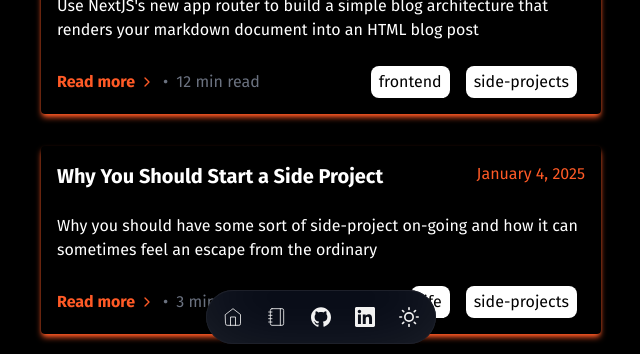
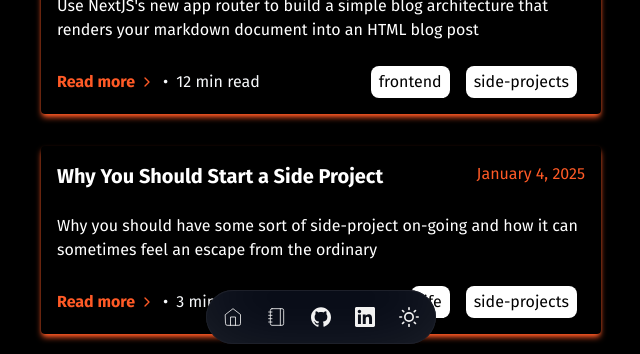
Before and after one commit to allanmosesfernandes/portfolio2025, a Next.js app: page /blog in a window 1280 px wide. Shown: the part 446-800 px from the top of the page, without its empty margins (319-959 px from the left). Built offline with nearby package versions, Linux system fonts and the light colour scheme.

Commit message:
Blog typos + Increasing contrast on Blog page

```diff
--- a/posts/next-js-blog-using-app-router.md
+++ b/posts/next-js-blog-using-app-router.md
@@ -142,7 +142,7 @@ Very briefly:
 
 ---
 
-5. **.Rendering blogs from markdown**
+5. **Rendering blogs from markdown**
    In order to help us render all the blog posts we’ll create a helper file which will contain all the functions we need to return everything related to our blog posts.
    Create a lib directory with the file `utilities.js`
 
@@ -330,7 +330,7 @@ export default BlogClient
 
 Your blog page should look something like this
 ![image](/blog-images/blog-3/blog-page.png)
-Clicking on `Read more` should redirect you to the dynamic slug, but our individual blog article is still static,so it won't render the content just yet!
+Clicking on `Read more` should redirect you to the dynamic slug, but our individual blog article is still static, so it won't render the content just yet!
 
 8. **Render your blog article.**
 
--- a/src/app/blog/BlogClient.jsx
+++ b/src/app/blog/BlogClient.jsx
@@ -130,8 +130,10 @@ const BlogClient = ({ allPostsData, allTags }) => {
                                             </svg>
                                         </span>
                                     </Link>
-                                    <span className="text-gray-500">&bull;</span>
-                                    <p className="text-gray-500">{readingTime} min read</p>
+                                    <span className="dark:text-slate-50 text-gray-500">&bull;</span>
+                                    <p className="dark:text-slate-50 text-gray-500">
+                                        {readingTime} min read
+                                    </p>
                                 </div>
                                 <div className="flex flex-wrap gap-2">
                                     {tags &&
```
